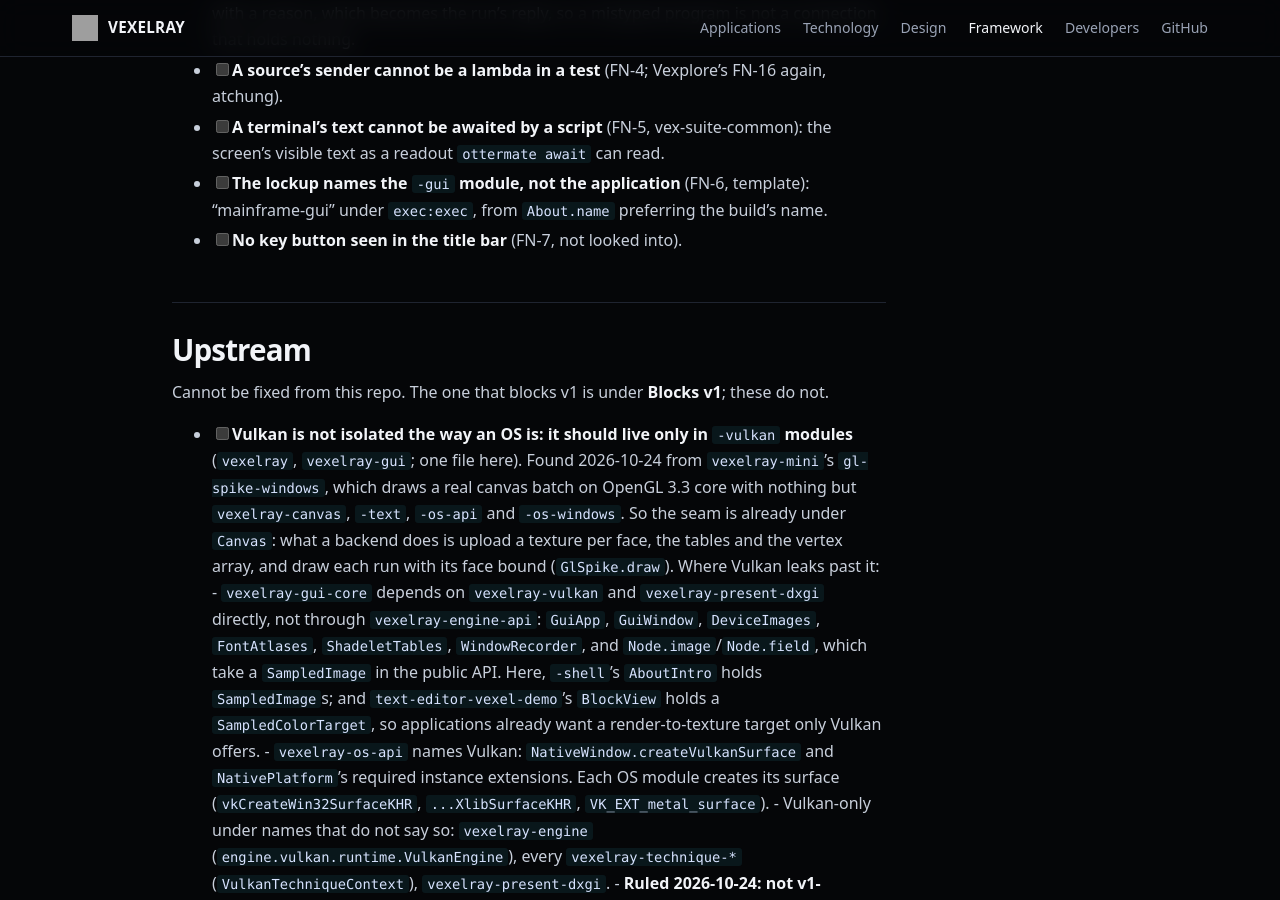
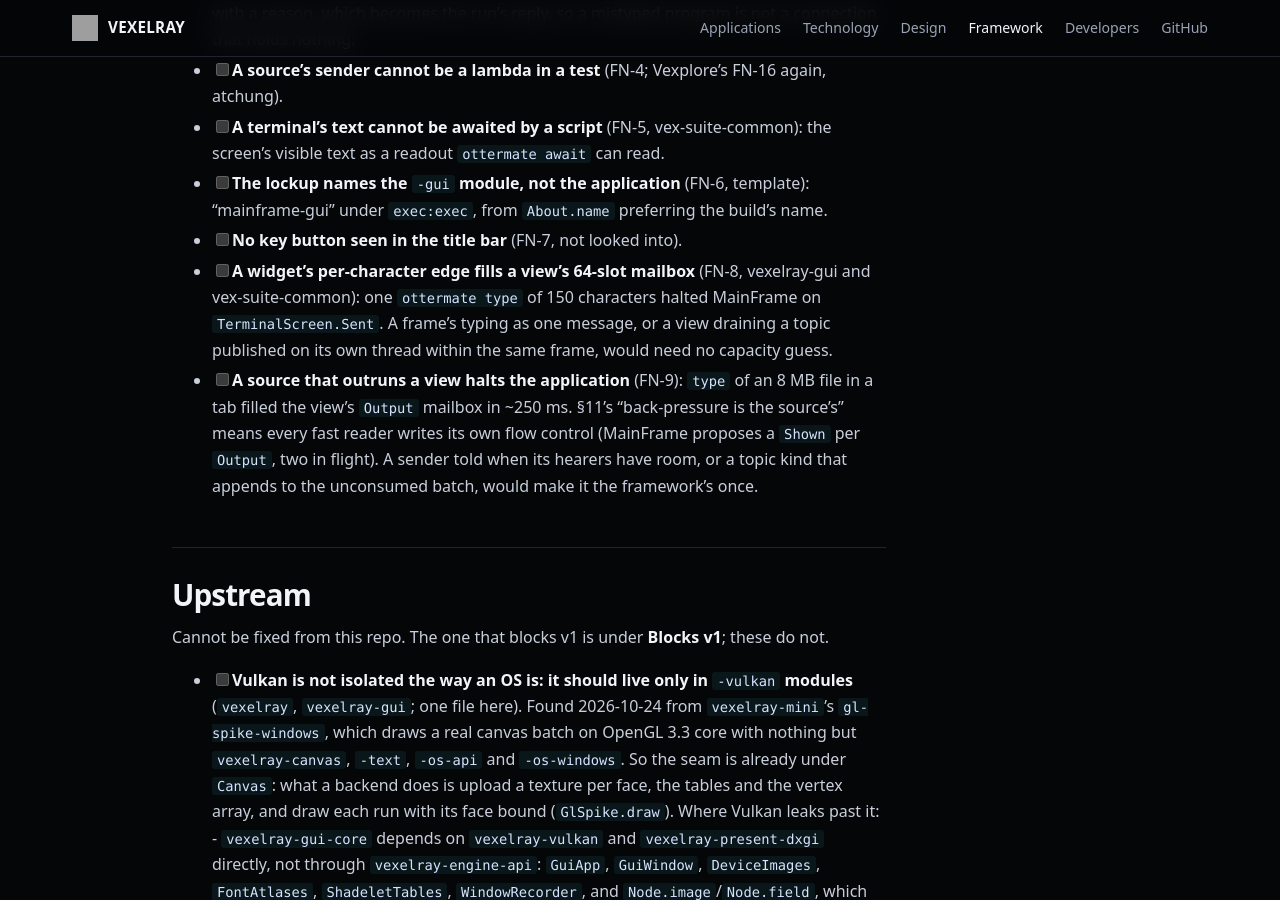
Before and after one commit to sibarum/vexelray-framework, a Jekyll site: the page built from docs/TODO.md, in a window 1280 px wide and 900 px high, scrolled down 36793 px. Built offline with Jekyll 4.4.1, drawn with Linux system fonts in a browser that asks for light colours; our own code applies the rules of GitHub Pages for plain Markdown files.

Commit message:
TODO: MainFrame's FN-8 and FN-9, a view's mailbox and a source that outruns it
Co-Authored-By: Claude Opus 5.5 <noreply@anthropic.com>

```diff
--- a/docs/TODO.md
+++ b/docs/TODO.md
@@ -1311,6 +1311,13 @@ are its v0.2 notes (`docs/framework-notes.md` there).
 - [ ] **The lockup names the `-gui` module, not the application** (FN-6, template): "mainframe-gui" under
       `exec:exec`, from `About.name` preferring the build's name.
 - [ ] **No key button seen in the title bar** (FN-7, not looked into).
+- [ ] **A widget's per-character edge fills a view's 64-slot mailbox** (FN-8, vexelray-gui and vex-suite-common): one
+      `ottermate type` of 150 characters halted MainFrame on `TerminalScreen.Sent`. A frame's typing as one message,
+      or a view draining a topic published on its own thread within the same frame, would need no capacity guess.
+- [ ] **A source that outruns a view halts the application** (FN-9): `type` of an 8 MB file in a tab filled the
+      view's `Output` mailbox in ~250 ms. §11's "back-pressure is the source's" means every fast reader writes its own
+      flow control (MainFrame proposes a `Shown` per `Output`, two in flight). A sender told when its hearers have
+      room, or a topic kind that appends to the unconsumed batch, would make it the framework's once.
 
 ## Upstream
 
```
